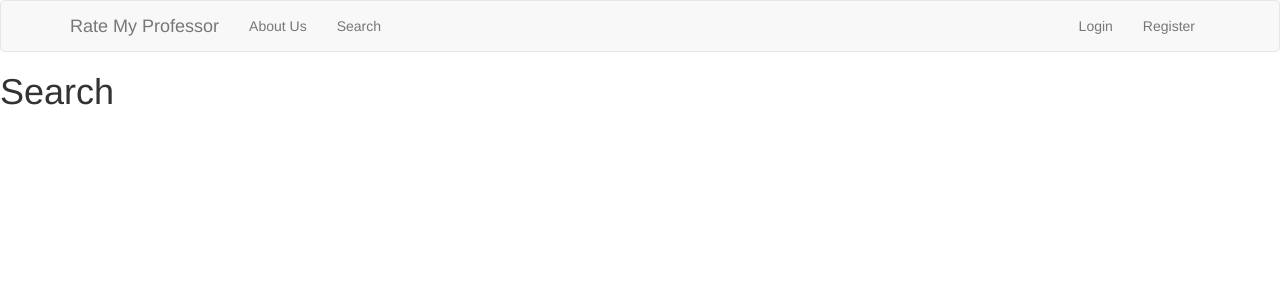
After one commit to Joel0420/RMP_V2, a Flask app: page /search in a window 1280 px wide. The commit adds this page. Shown: the top 300 px of the page. Run offline with Flask 2, Linux system fonts and the light colour scheme; data that the repository does not hold is empty; some libraries are stand-ins or nearby versions.

```diff
--- a/app/routes.py
+++ b/app/routes.py
@@ -3,7 +3,6 @@ from flask_login import current_user, login_user, logout_user
 from app import app, db
 from app.models import *
 from app.forms import *
-
 
 
 @app.route('/')
@@ -187,3 +186,15 @@ def register():
         flash("Congratulations you are now a registered user!")
         return redirect('/login')
     return render_template('register.html', title='register', form=form)
+
+
+@app.route('/search', methods=['GET', 'POST'])
+def search_results():
+    professors = Professor.query.all()
+    return render_template('search.html', title='search results', professors=professors)
+
+
+@app.route('/professor/<name>')
+def professor(name):
+    professor = Professor.query.filter_by(first_name=name).first()
+    return render_template('professor_info.html', title="Professor Page", professor=professor)
--- a/app/templates/base.html
+++ b/app/templates/base.html
@@ -26,6 +26,7 @@
                     {% if current_user.is_authenticated %}
                         <!-- Present alternative NAV options for authenticated users -->
                     {% endif %}
+                    <li><a href="/search">Search</a></li>
                 </ul>
                 <ul class="nav navbar-nav navbar-right">
                     {% if current_user.is_anonymous %}
--- /dev/null
+++ b/app/templates/professor_info.html
@@ -0,0 +1,5 @@
+{% extends 'base.html' %}
+{% block content %}
+    <h1>Professor Information</h1>
+    <p> {{ professor.first_name }} {{ professor.last_name }} </p>
+{% endblock %}
--- /dev/null
+++ b/app/templates/search.html
@@ -0,0 +1,9 @@
+{% extends 'base.html' %}
+{% block content %}
+    <h1>Search</h1>
+    <p>
+    {% for professor in professors %}
+        <li><a href="{{ url_for('professor', name=professor.first_name) }}">{{ professor.first_name }}</a></li>
+    {% endfor %}
+    </p>
+{% endblock %}
```
Also changed, not shown: app/forms.py (line endings or trailing spaces).
